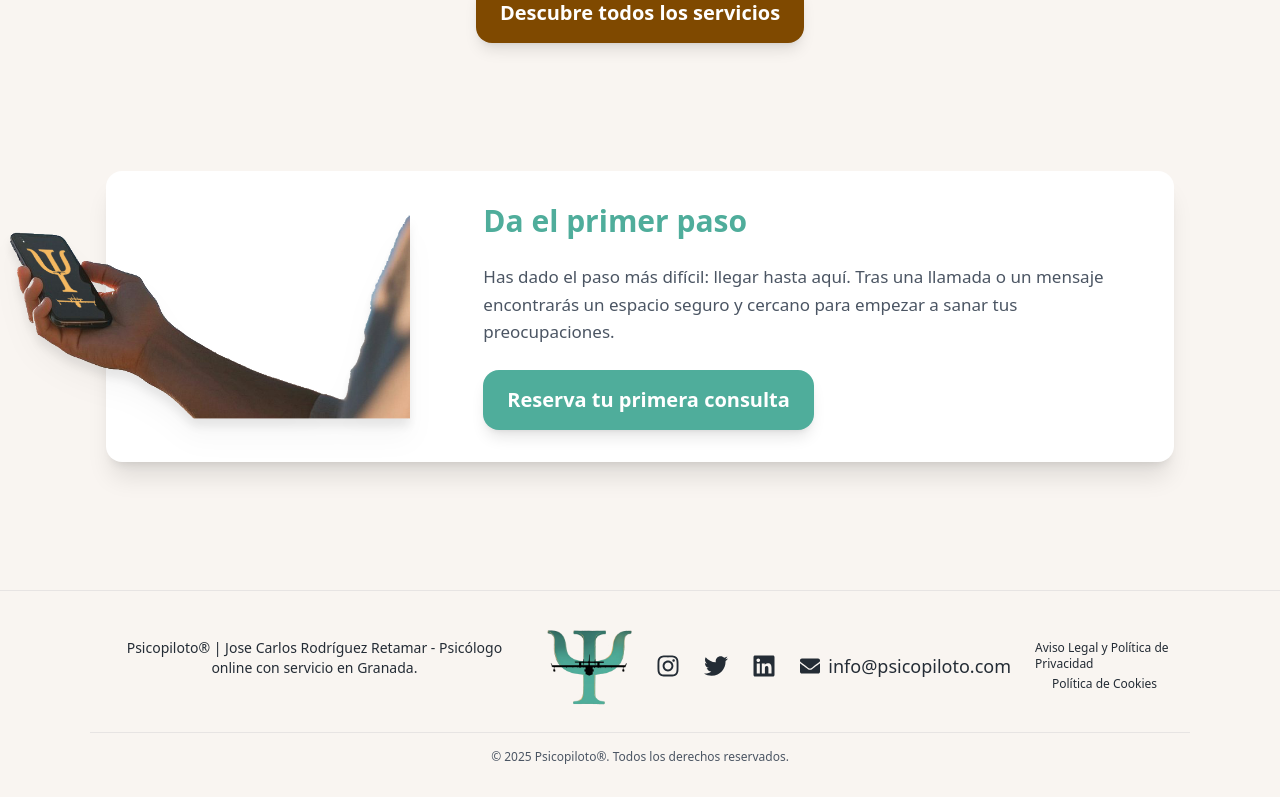
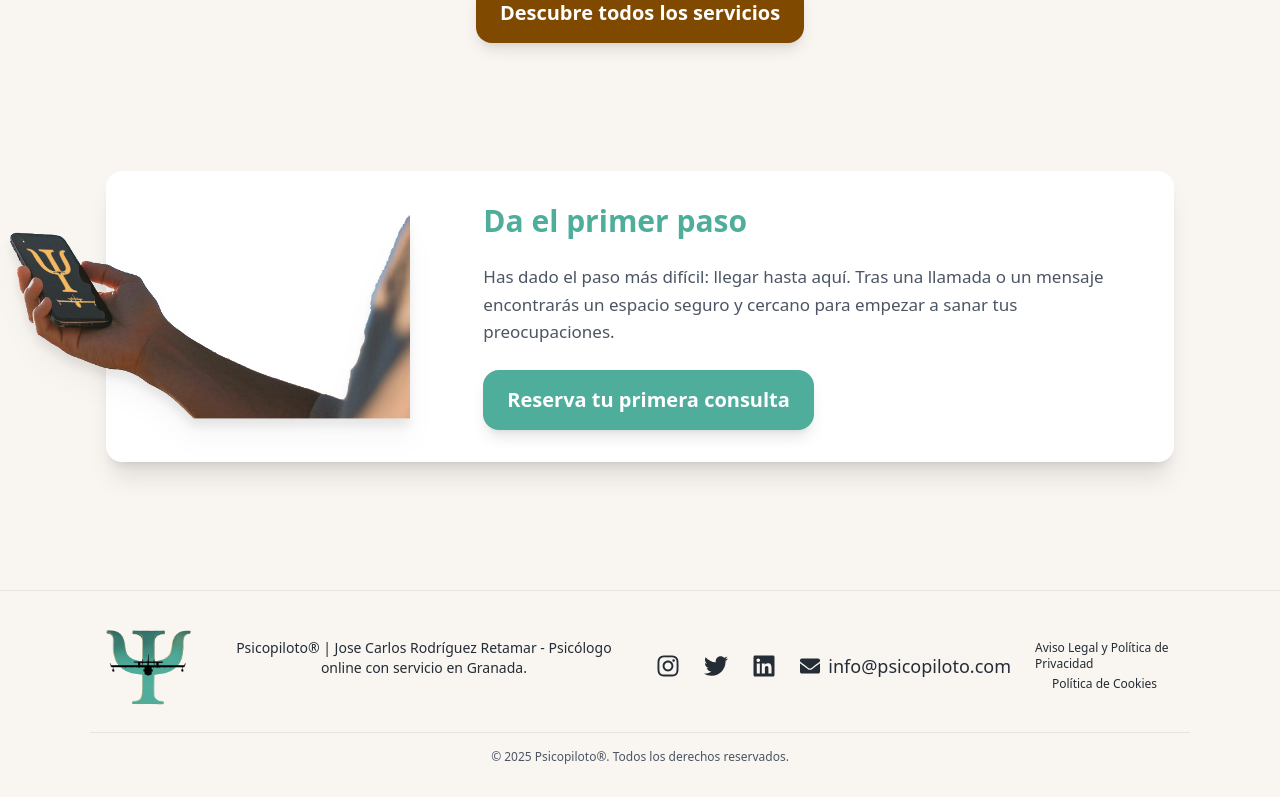
Before and after one commit to psicopiloto/psicopilotopage1, a Next.js app: page / in a window 1280 px wide. Shown: the part 4018-4815 px from the top of the page. Built offline with nearby package versions, Linux system fonts and the light colour scheme.

Commit message:
Update Footer.jsx

```diff
--- a/components/Footer.jsx
+++ b/components/Footer.jsx
@@ -7,9 +7,7 @@ export default function Footer() {
     <footer className="mt-16 py-8 bg-psicopiloto-sand-50 border-t border-psicopiloto-gray-500/10" role="contentinfo">
       <div className="container mx-auto flex flex-col md:flex-row items-center justify-between gap-6 text-base md:text-lg text-psicopiloto-gray-700 px-4">
 
-     <div className="text-center text-sm text-psicopiloto-gray-600 mb-4">
-  <p>Psicopiloto® | Jose Carlos Rodríguez Retamar - Psicólogo online con servicio en Granada.</p>
-</div>
+
 
         {/* Logo con enlace a la home */}
         <div className="flex items-center gap-2">
@@ -27,6 +25,10 @@ export default function Footer() {
             />
           </Link>
         </div>
+
+             <div className="text-center text-sm text-psicopiloto-gray-600 mb-4">
+  <p>Psicopiloto® | Jose Carlos Rodríguez Retamar - Psicólogo online con servicio en Granada.</p>
+</div>
 
         {/* Redes sociales */}
         <div
```
